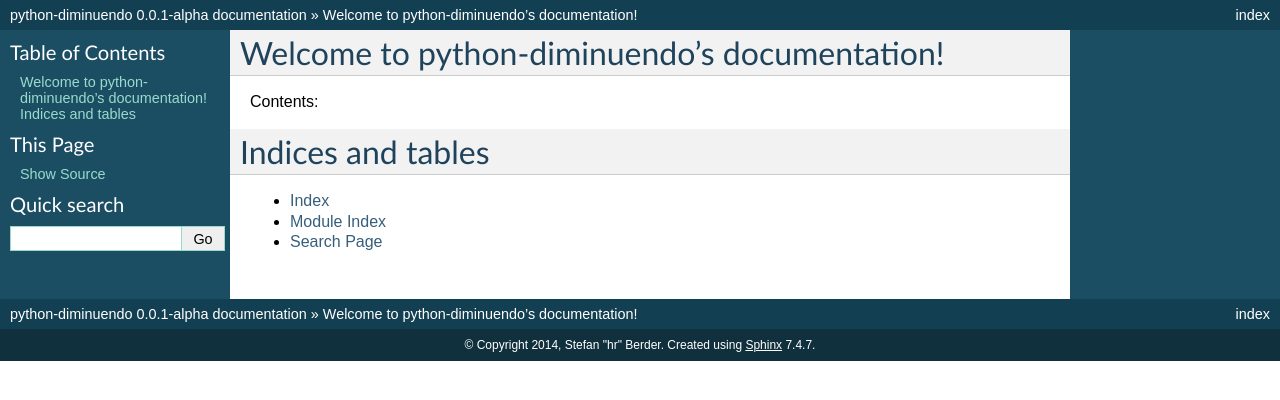
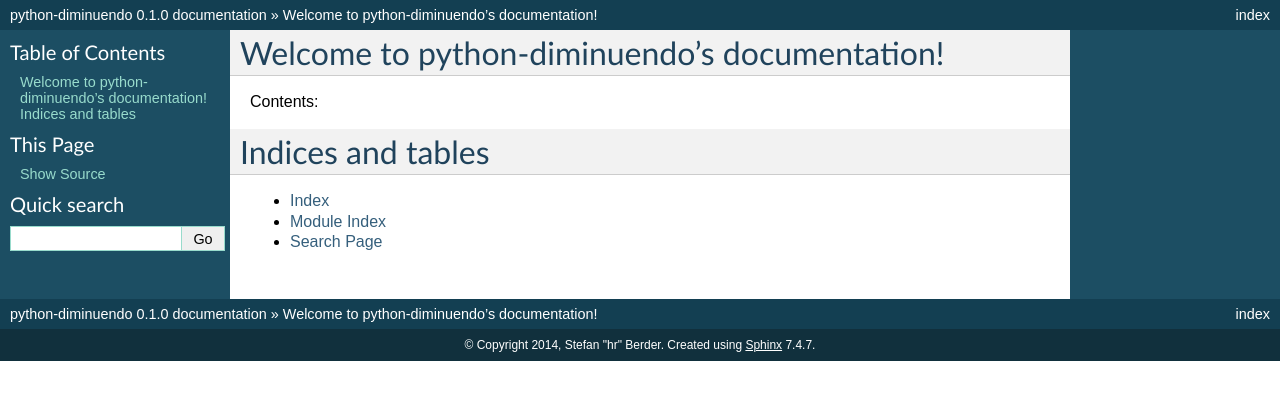
Before and after one commit to hrbonz/python-diminuendo, a Sphinx documentation site: the page built from docs/index.rst, in a window 1280 px wide. Shown: the top 400 px of the page. Built offline with Sphinx 7.4.7, drawn with Linux system fonts in a browser that asks for light colours.

Commit message:
bump version to 0.1.0

```diff
--- a/diminuendo/__init__.py
+++ b/diminuendo/__init__.py
@@ -3,4 +3,4 @@
 __author__ = "Stefan \"hr\" Berder"
 __contact__ = "hr@bonz.org"
 __license__ = "BSD 3-Clause"
-__version__ = "0.0.1-alpha"
+__version__ = "0.1.0"
--- a/docs/conf.py
+++ b/docs/conf.py
@@ -51,9 +51,9 @@
 # built documents.
 #
 # The short X.Y version.
-version = '0.0.1'
+version = '0.1.0'
 # The full version, including alpha/beta/rc tags.
-release = '0.0.1-alpha'
+release = '0.1.0'
 
 # The language for content autogenerated by Sphinx. Refer to documentation
 # for a list of supported languages.
--- a/setup.py
+++ b/setup.py
@@ -17,7 +17,7 @@
 
 setup(
     name='python-diminuendo',
-    version="0.0.1-alpha",
+    version="0.1.0",
     author="Stefan \"hr\" Berder",
     author_email="hr@bonz.org",
     license="BSD 3-Clause",
```
